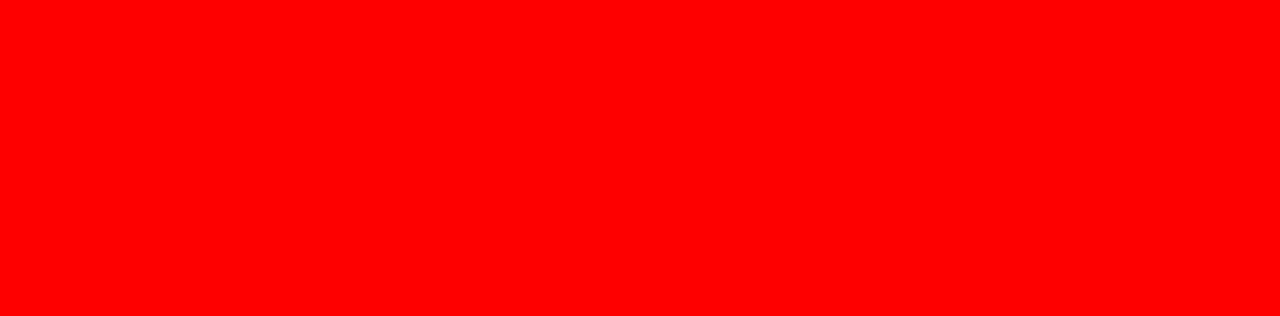
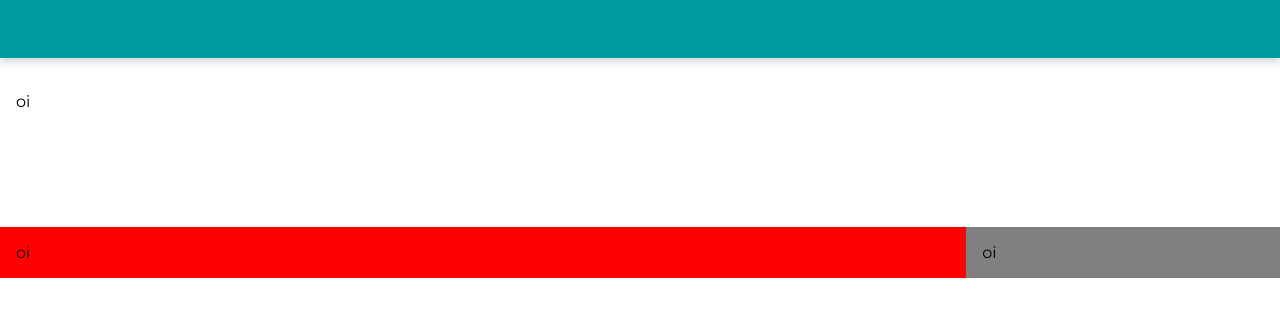
Before and after one commit to ojhones/lista-rango, a Next.js app: page /products in a window 1280 px wide. Shown: the top 316 px of the page. Built offline with nearby package versions, Linux system fonts and the light colour scheme.

Commit message:
Created the structure of the products page

```diff
--- a/src/pages/products/index.tsx
+++ b/src/pages/products/index.tsx
@@ -1,9 +1,37 @@
 import * as S from './styles'
+
+import {
+  SEO,
+  Header,
+
+} from '../../components'
 
 export default function Products() {
   return (
     <S.Container>
 
+      <Header />
+
+      <S.Wrapper>
+
+        <SEO
+          title="Produtos"
+          description="Escolha o produto que quiser do restaurante que você escolheu :)"
+        />
+
+        <S.ContentTop>
+          <p>oi</p>
+        </S.ContentTop>
+
+        <S.ContentLeft>
+          <p>oi</p>
+        </S.ContentLeft>
+
+        <S.ContentRight>
+          <p>oi</p>
+        </S.ContentRight>
+
+      </S.Wrapper>
     </S.Container>
   );
 }
--- a/src/pages/products/styles.ts
+++ b/src/pages/products/styles.ts
@@ -2,6 +2,47 @@ import styled from "styled-components";
 
 export const Container = styled.div`
     width: 100%;
-    min-height: 100vh;
-    background: red;
+
+    display: flex;
+    align-items: center;
+    flex-direction: column;
+    justify-content: center;
 `;
+
+export const Wrapper = styled.div`
+  width: 100%;
+  max-width: 1366px;
+
+  min-height: calc(100vh -3.6rem);
+
+  display: grid;
+  grid-template-areas: "top  top  top  top"
+                       "left left left right"
+                       "left left left right"
+                       "left left left right";
+
+`;
+
+export const ContentTop = styled.div`
+  width: 100%;
+  min-height: 10.5625rem;
+  padding: 2.18rem 1rem 0.62rem 1rem;
+
+  grid-area: top;
+`;
+
+export const ContentLeft = styled.div`
+  padding: 1rem 8.37rem 1rem 1rem;
+
+  grid-area: left;
+
+  background: red;
+`;
+
+export const ContentRight = styled.div`
+  padding: 1rem;
+
+  grid-area: right;
+
+  background: gray;
+`;
```
Also changed, not shown: src/pages/index.tsx (+4 -3 lines).
